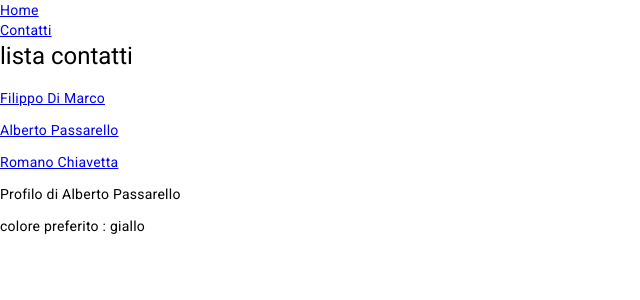
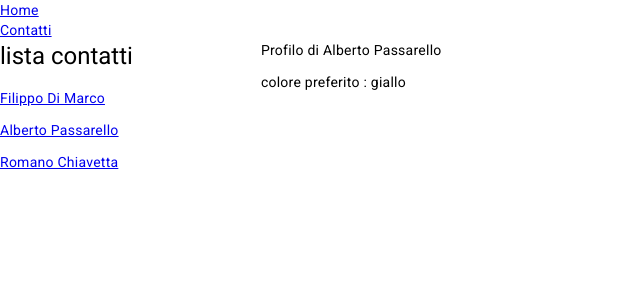
Before and after one commit to hershellayton95/studing_angular, an Angular app: page /contatti/1 in a window 1280 px wide. Shown: the top 300 px of the page, without its empty margins (0-640 px from the left). Built offline with nearby package versions, Linux system fonts and the light colour scheme.

Commit message:
children_params

```diff
--- a/src/app/componenti/contatti/contatti.component.html
+++ b/src/app/componenti/contatti/contatti.component.html
@@ -1,4 +1,5 @@
-<div>
+<div style="display: flex;">
+    <div style="margin-right: 10%;">
         <h1>lista contatti</h1>
         <div *ngFor="let persona of persone, index as i">
             <a routerLink="/contatti/{{i}}">
@@ -6,5 +7,5 @@
             </a>
         </div>
     </div>
-
     <router-outlet></router-outlet>
+</div>
```
Lines whose indentation alone changed are shown as unchanged.
